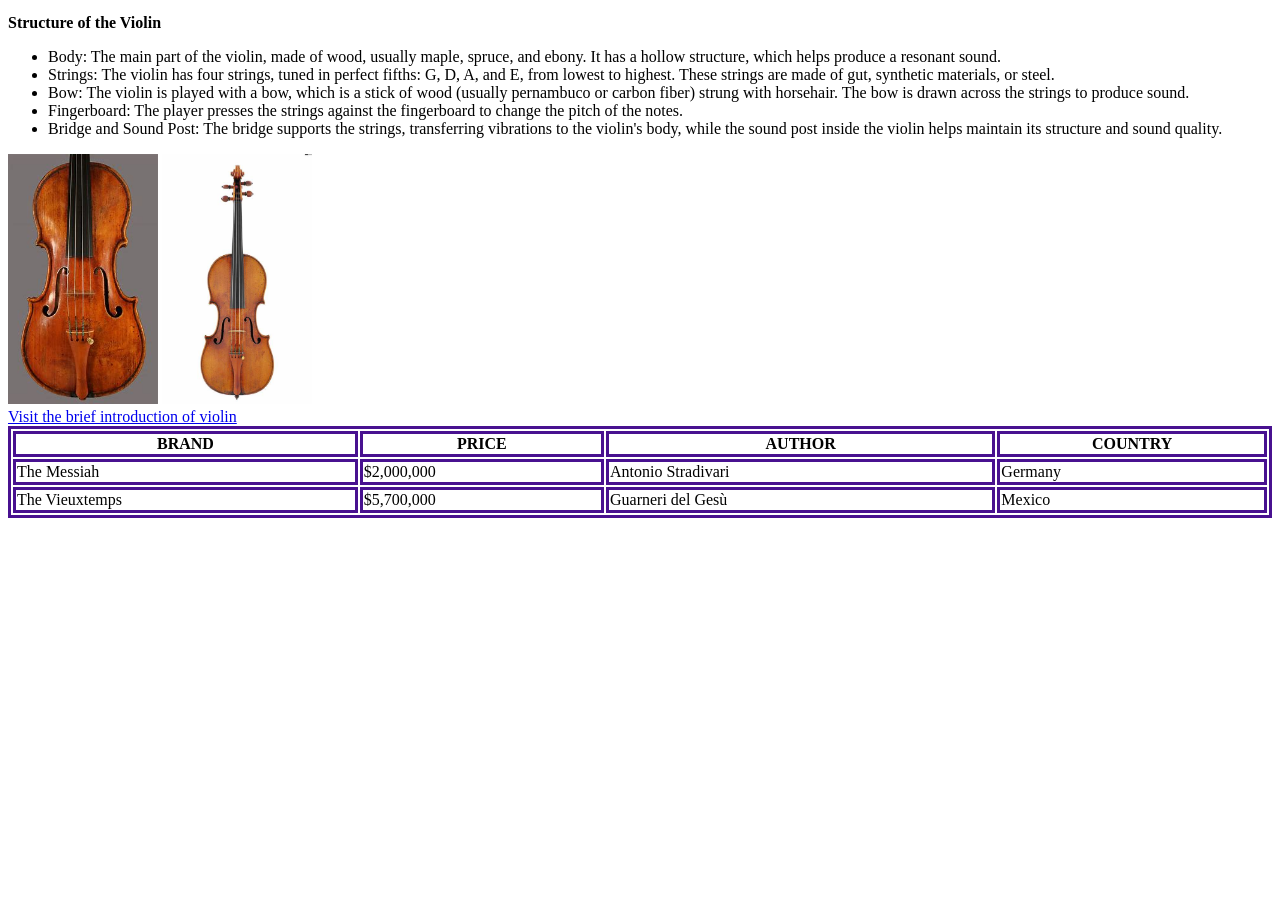
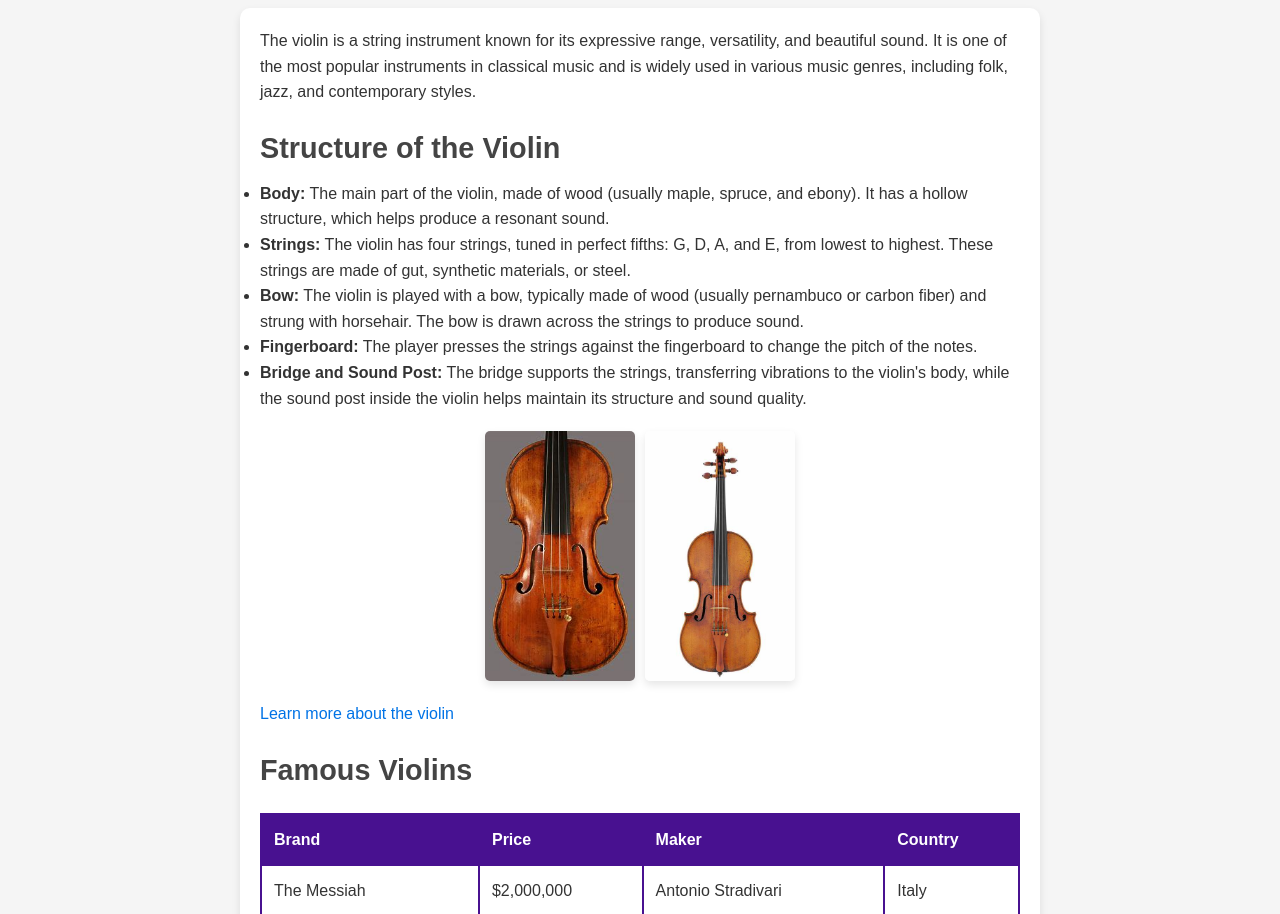
Before and after one commit to tktam123/Programming-practical-4, a plain HTML site: page HTML/index.html in a window 1280 px wide. Shown: the part 136-1050 px from the top of the page. Before the commit the page ends 800 px from the top, so only its background shows below. Drawn offline with Linux system fonts and the light colour scheme.

Commit message:
last changes

```diff
--- a/HTML/index.html
+++ b/HTML/index.html
@@ -3,56 +3,162 @@
 <head>
     <meta charset="UTF-8">
     <meta name="viewport" content="width=device-width, initial-scale=1.0">
-    <title>Document</title>
-    <h1 style="background-color :#c5ead0;"><strong>VIOLIN</strong></h1>
-</head>
-<body>The violin is a string instrument known for its expressive range, versatility, and beautiful sound. <br>
-        It is one of the most popular instruments in classical music and is widely used in various music genres, <br>
-        including folk, jazz, and contemporary styles <br>
-</body>
-<p> <strong>Structure of the Violin</strong> </p>
+    <title>The Violin</title>
+    <style>
+        /* Reset */
+        * {
+            margin: 0;
+            padding: 0;
+            box-sizing: border-box;
+        }
 
-<ul>
-<li>Body: The main part of the violin, made of wood, usually maple, spruce, and ebony. It has a hollow structure, which helps produce a resonant sound.</li>
-<li>Strings: The violin has four strings, tuned in perfect fifths: G, D, A, and E, from lowest to highest. These strings are made of gut, synthetic materials, or steel.</li>
-<li>Bow: The violin is played with a bow, which is a stick of wood (usually pernambuco or carbon fiber) strung with horsehair. The bow is drawn across the strings to produce sound.</li>
-<li>Fingerboard: The player presses the strings against the fingerboard to change the pitch of the notes.</li>
-<li>Bridge and Sound Post: The bridge supports the strings, transferring vibrations to the violin's body, while the sound post inside the violin helps maintain its structure and sound quality.</li>
-</ul>
+        /* General Styling */
+        body {
+            font-family: Arial, sans-serif;
+            color: #333;
+            line-height: 1.6;
+            padding: 20px;
+            background-color: #f5f5f5;
+        }
 
-<img src="OIP.jpeg" alt="description" width="150px" height="250px">
-<img src="OIP (1).jpeg" alt="description" width="150px" height="250px">
-<br>
-<a href="https://en.wikipedia.org/wiki/Violin">Visit the brief introduction of violin</a>
+        /* Header Styling */
+        header {
+            text-align: center;
+            background-color: #c5ead0;
+            padding: 20px;
+            border-radius: 10px;
+            margin-bottom: 20px;
+        }
 
-<style>
-    table, th, td {
-      border:3px solid rgb(72, 17, 144);
+        header h1 {
+            font-size: 2.5em;
+            color: #333;
+        }
+
+        /* Main Content Styling */
+        main {
+            max-width: 800px;
+            margin: auto;
+            background: white;
+            padding: 20px;
+            border-radius: 10px;
+            box-shadow: 0 4px 8px rgba(0, 0, 0, 0.1);
+        }
+
+        /* Section Styling */
+        section {
+            margin-bottom: 20px;
+        }
+
+        h2 {
+            color: #444;
+            font-size: 1.8em;
+            margin-bottom: 10px;
+        }
+
+        p {
+            margin-bottom: 10px;
+        }
+
+        /* Image Gallery */
+        .gallery {
+            display: flex;
+            gap: 10px;
+            margin: 20px 0;
+            justify-content: center;
+        }
+
+        .gallery img {
+            width: 150px;
+            height: 250px;
+            border-radius: 5px;
+            object-fit: cover;
+            box-shadow: 0 4px 8px rgba(0, 0, 0, 0.1);
+        }
+
+        /* Table Styling */
+        table {
+            width: 100%;
+            border-collapse: collapse;
+            margin-top: 20px;
+        }
+
+        th, td {
+            padding: 12px;
+            text-align: left;
+            border: 2px solid #481190;
+        }
+
+        th {
+            background-color: #481190;
+            color: white;
+            font-weight: bold;
+        }
+
+        /* Link Styling */
+        a {
+            color: #0073e6;
+            text-decoration: none;
+        }
+
+        a:hover {
+            text-decoration: underline;
         }
     </style>
-<table style="width:100%">
+</head>
+<body>
+    <header>
+        <h1><strong>Violin</strong></h1>
+    </header>
+
+    <main>
+        <section>
+            <p>The violin is a string instrument known for its expressive range, versatility, and beautiful sound. It is one of the most popular instruments in classical music and is widely used in various music genres, including folk, jazz, and contemporary styles.</p>
+        </section>
+
+        <section>
+            <h2>Structure of the Violin</h2>
+            <ul>
+                <li><strong>Body:</strong> The main part of the violin, made of wood (usually maple, spruce, and ebony). It has a hollow structure, which helps produce a resonant sound.</li>
+                <li><strong>Strings:</strong> The violin has four strings, tuned in perfect fifths: G, D, A, and E, from lowest to highest. These strings are made of gut, synthetic materials, or steel.</li>
+                <li><strong>Bow:</strong> The violin is played with a bow, typically made of wood (usually pernambuco or carbon fiber) and strung with horsehair. The bow is drawn across the strings to produce sound.</li>
+                <li><strong>Fingerboard:</strong> The player presses the strings against the fingerboard to change the pitch of the notes.</li>
+                <li><strong>Bridge and Sound Post:</strong> The bridge supports the strings, transferring vibrations to the violin's body, while the sound post inside the violin helps maintain its structure and sound quality.</li>
+            </ul>
+        </section>
+
+        <section class="gallery">
+            <img src="OIP.jpeg" alt="Image of a Violin">
+            <img src="OIP (1).jpeg" alt="Close-up of a Violin">
+        </section>
+
+        <section>
+            <a href="https://en.wikipedia.org/wiki/Violin" target="_blank">Learn more about the violin</a>
+        </section>
+
+        <section>
+            <h2>Famous Violins</h2>
+            <table>
                 <tr>
-    <th>BRAND</th>
-    <th>PRICE</th>
-    <th>AUTHOR</th>
-    <th>COUNTRY</th>
+                    <th>Brand</th>
+                    <th>Price</th>
+                    <th>Maker</th>
+                    <th>Country</th>
                 </tr>
                 <tr>
-    <td>The Messiah </td>
+                    <td>The Messiah</td>
                     <td>$2,000,000</td>
                     <td>Antonio Stradivari</td>
-    <td>Germany</td>
+                    <td>Italy</td>
                 </tr>
                 <tr>
                     <td>The Vieuxtemps</td>
                     <td>$5,700,000</td>
                     <td>Guarneri del Gesù</td>
-    <td>Mexico</td>
+                    <td>Italy</td>
                 </tr>
             </table>
-
-<meta name="viewport" content="width=device-width, initial-scale=1.0">
-<body>
-
+        </section>
+    </main>
 </body>
 </html>
```
Lines whose indentation alone changed are shown as unchanged.
